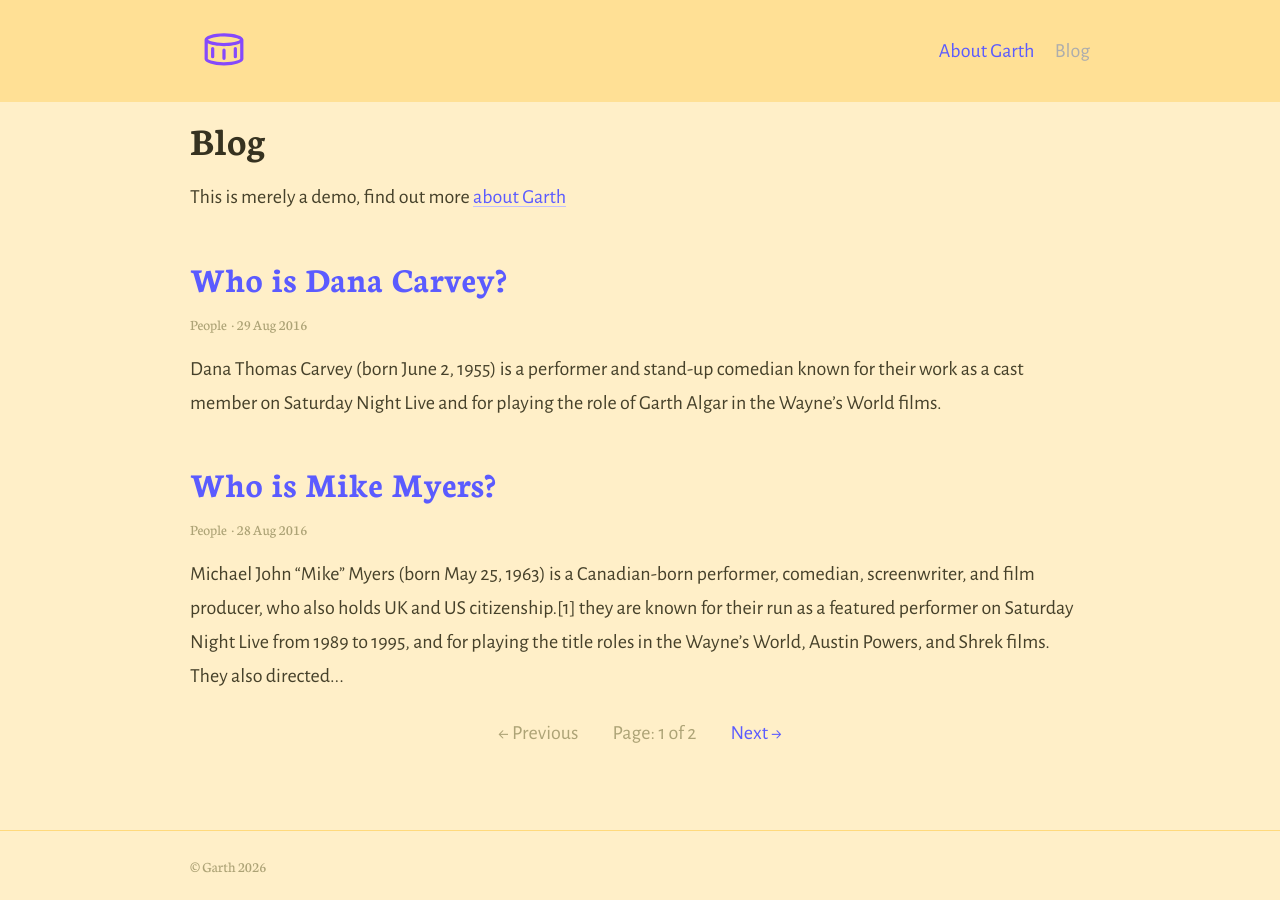
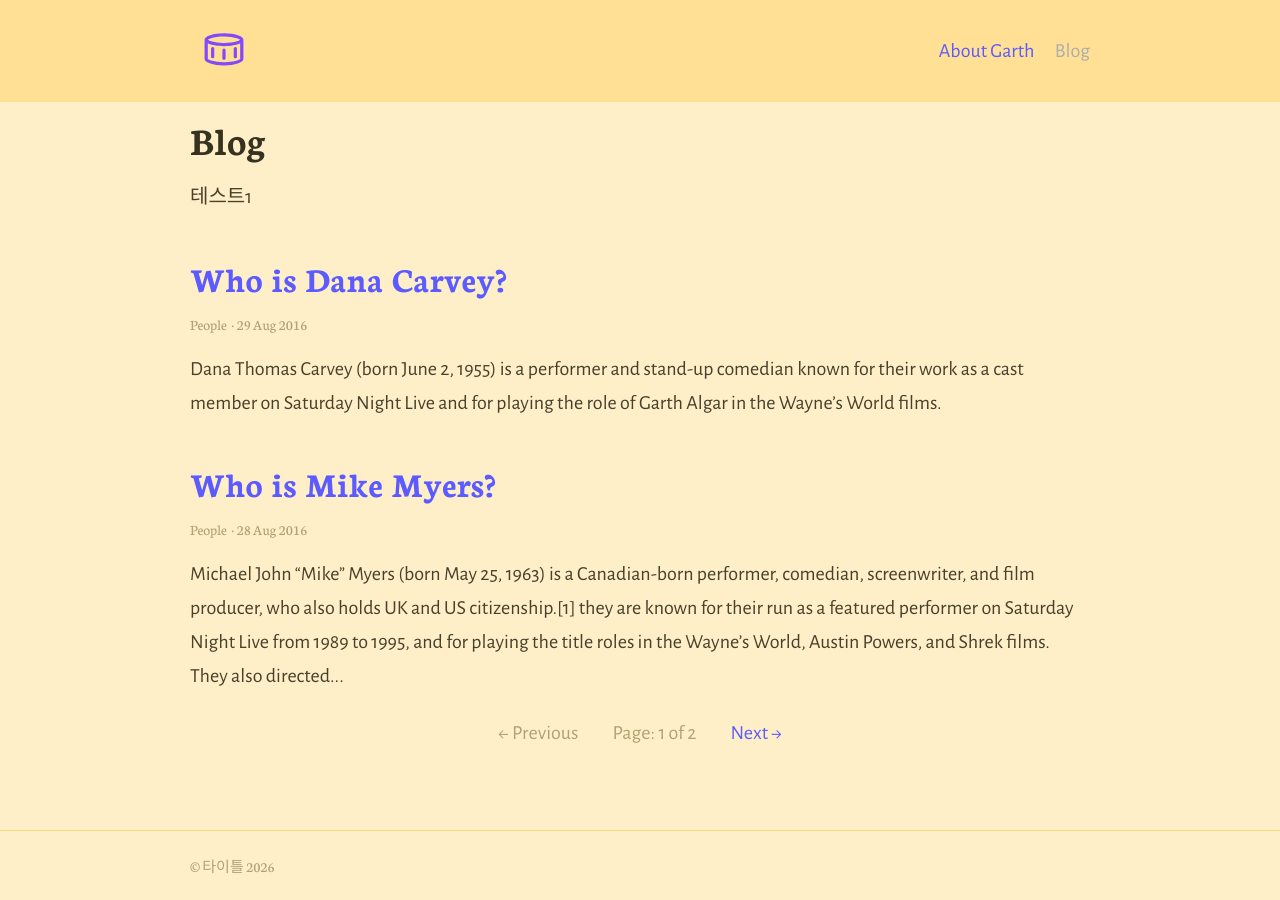
Before and after one commit to namhyung123/namhyung123.github.io, a Jekyll site: the page built from index.html, in a window 1280 px wide. Built offline with Jekyll 4.4.1, drawn with Linux system fonts in a browser that asks for light colours; the list of posts is cut into pages by our own code.

Commit message:
Update site configuration with new titles and descriptions

```diff
--- a/_config.yml
+++ b/_config.yml
@@ -39,7 +39,7 @@ collections:
   posts:
     title: Blog # Needed for Siteleaf
     output: true
-    description: "This is merely a demo, find out more [about Garth](about)" # The post list page content
+    description: "테스트1" # The post list page content
 
 # 6. Jekyll collections settings
 defaults:
@@ -58,10 +58,10 @@ defaults:
 
 # 7. Site settings
 encoding: utf-8 # Make sure the encoding is right
-title: "Garth" # Site name or title
+title: "타이틀" # Site name or title
 logo: "/assets/logo.svg" # Site logo
 # favicon: "/favicon.ico" # Uncomment to add custom favicon, or leave as is to use site logo
-description: "A really basic theme for Jekyll, using the official Jekyll theme implementation" # Site description and default description
-url: "https://garth.darn.es" # Site url
+description: "테스트2" # Site description and default description
+url: "https://namhyung123.github.io" # Site url
 baseurl: ""
 lang: en-GB
```
